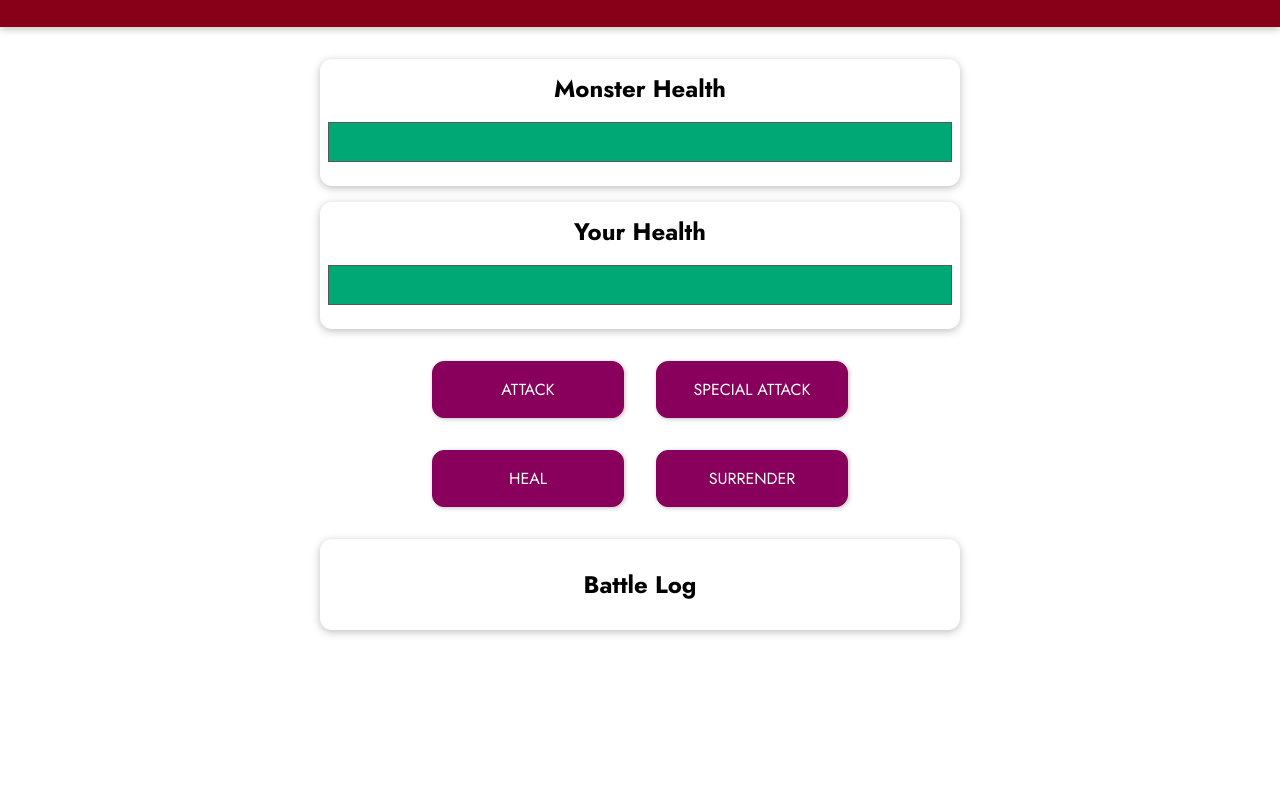
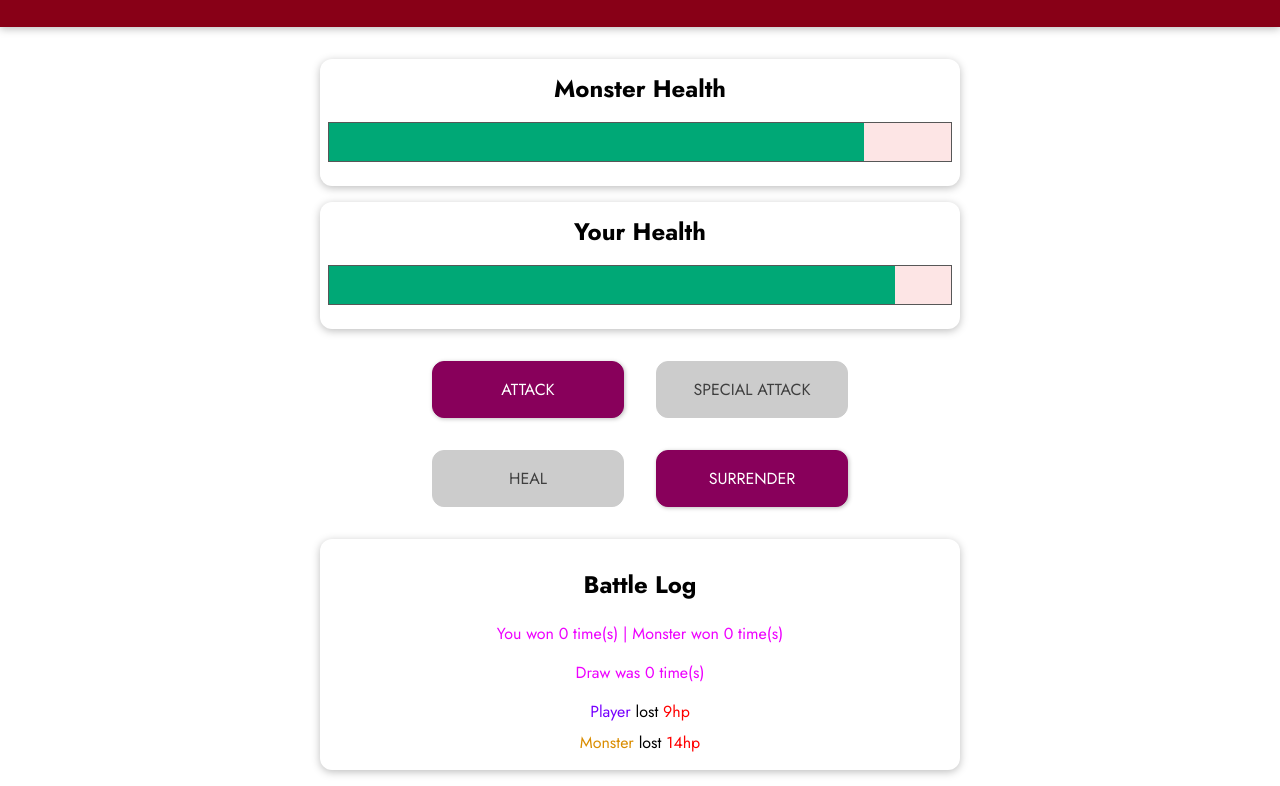
Before and after one commit to BizarrIlliada/monster-slayer-game, a plain HTML site: page index.html in a window 1280 px wide. Both pictures are taken after a click on the button "ATTACK". Shown: the part 78-864 px from the top of the page. Before the commit the page ends 800 px from the top, so only its background shows below. Drawn offline with nearby package versions, Linux system fonts and the light colour scheme.

Commit message:
monster slayer game is done

```diff
--- a/app.js
+++ b/app.js
@@ -0,0 +1,121 @@
+const app = Vue.createApp({
+  data() {
+    return {
+      monsterHealth: 100,
+      playerHealth: 100,
+      opportunityToHeal: true,
+      roundsCounter: 1,
+      battleLogs: [],
+      monsterWinsCounter: 0,
+      playerWinsCounter: 0,
+      drawCounter: 0,
+      currentWinner: null,
+    }
+  },
+
+  // - - - - - M E T H O D S - - - - - //
+
+  methods: {
+    getRandomNumber(min, max) {
+      return Math.floor(Math.random() * (max - min) + min)
+    },
+
+    attack() {
+      const attackOnMonster = this.getRandomNumber(8, 15);
+      this.monsterHealth -= attackOnMonster;
+      this.pushLog('Monster', 'lost', attackOnMonster);
+
+      const attackOnPlayer = this.getRandomNumber(8, 18);
+      this.playerHealth -= attackOnPlayer;
+      this.pushLog('Player', 'lost', attackOnPlayer);
+    },
+
+    specialAttack() {
+      const attackOnMonster = this.getRandomNumber(8, 15);
+      this.monsterHealth -= attackOnMonster;
+      this.pushLog('Monster', 'lost', attackOnMonster);
+    },
+
+    heal() {
+      const health = this.getRandomNumber(2, 17);
+      this.playerHealth += health;
+      this.opportunityToHeal = false;
+      this.pushLog('Player', 'recovered', health);
+    },
+
+    surrender() {
+      this.playerHealth = 0;
+    },
+
+    restart() {
+      this.monsterHealth = 100;
+      this.playerHealth = 100;
+      this.isAttackButtonDisabled = false;
+      this.opportunityToHeal = true;
+      this.roundsCounter++;
+      this.currentWinner = null;
+      this.battleLogs.length = 0;
+    },
+
+    pushLog(person, action, hp) {
+      this.battleLogs.unshift({ person, action, hp });
+    }
+  },
+
+  // - - - - - C O M P U T E D - - - - - //
+
+  computed: {
+    isSpecialAttackButtonDisabled() {
+      return this.roundsCounter % 3 !== 0;
+    },
+
+    isHealButtonDisabled() {
+      return this.playerHealth >= 65 || !this.opportunityToHeal || this.currentWinner;
+    },
+
+    monsterHealthBarStyles() {
+      return {
+        width: this.monsterHealth + '%',
+      }
+    },
+
+    playerHealthBarStyles() {
+      return {
+        width: this.playerHealth + '%',
+      }
+    },
+  },
+
+  // - - - - - W A T C H - - - - - //
+
+  watch: {
+    playerHealth(val) {
+      if (val <= 0) {
+        this.playerHealth = 0;
+      }
+
+      if (val === 0 && this.monsterHealth > 0) {
+        this.monsterWinsCounter++;
+        this.currentWinner = 'monster';
+      }
+
+      if (val === 0 && this.monsterHealth === 0) {
+        this.drawCounter++;
+        this.currentWinner = 'nobody';
+      }
+    },
+
+    monsterHealth(val) {
+      if (val <= 0) {
+        this.monsterHealth = 0;
+      }
+
+      if (val === 0 && this.playerHealth > 0) {
+        this.playerWinsCounter++;
+        this.currentWinner = 'player';
+      }
+    },
+  }
+})
+
+app.mount('#game')
--- a/index.html
+++ b/index.html
@@ -20,24 +20,74 @@
       <section id="monster" class="container">
         <h2>Monster Health</h2>
         <div class="healthbar">
-          <div class="healthbar__value"></div>
+          <div class="healthbar__value" :style="monsterHealthBarStyles"></div>
         </div>
       </section>
+
       <section id="player" class="container">
         <h2>Your Health</h2>
         <div class="healthbar">
-          <div class="healthbar__value"></div>
+          <div class="healthbar__value" :style="playerHealthBarStyles"></div>
         </div>
       </section>
-      <section id="controls">
-        <button>ATTACK</button>
-        <button>SPECIAL ATTACK</button>
-        <button>HEAL</button>
-        <button>SURRENDER</button>
+
+      <section v-if="!currentWinner" id="controls">
+        <button @click="attack">
+          ATTACK
+        </button>
+        <button @click="specialAttack" :disabled="isSpecialAttackButtonDisabled">
+          SPECIAL ATTACK
+        </button>
+        <button @click="heal" :disabled="isHealButtonDisabled">
+          HEAL
+        </button>
+        <button @click="surrender">
+          SURRENDER
+        </button>
       </section>
+
+      <section id="game-over" v-if="currentWinner">
+        <h2>Game Over!</h2>
+        <h3 v-if="currentWinner === 'player'">You are a winner!</h3>
+        <h3 v-else-if="currentWinner === 'monster'">Monster is a winner!</h3>
+        <h3 v-else="currentWinner === 'nobody'">It's a draw!</h3>
+        <button @click="restart">
+          Restart
+        </button>
+      </section>
+
       <section id="log" class="container">
         <h2>Battle Log</h2>
-        <ul></ul>
+        <p>
+          You won {{ playerWinsCounter }} time(s) | Monster won {{ monsterWinsCounter }} time(s)
+        </p>
+        <p>
+          Draw was {{ drawCounter }} time(s)
+        </p>
+        <ul>
+          <li
+            v-for="log in battleLogs"
+            :key="log"
+          >
+          <span :class="{
+            'log--player': log.person === 'Player',
+            'log--monster': log.person === 'Monster',
+          }"
+          >
+            {{ log.person + ' ' }}
+          </span>
+          <span>
+            {{ log.action + ' ' }}
+          </span>
+          <span :class="{
+            'log--damage': log.action === 'lost',
+            'log--heal': log.action === 'recovered',
+          }"
+          >
+            {{ log.hp }}hp
+          </span>
+          </li>
+        </ul>
       </section>
     </div>
   </body>
--- a/styles.css
+++ b/styles.css
@@ -23,6 +23,10 @@ section {
   width: 90%;
   max-width: 40rem;
   margin: auto;
+}
+
+p {
+  color: #ee00ff;
 }
 
 .healthbar {
@@ -117,3 +121,9 @@ button:disabled {
 .log--heal {
   color: green;
 }
+
+#game-over {
+  display: flex;
+  align-items: center;
+  flex-direction: column;
+}
```
Also changed, not shown: 1 other file.
